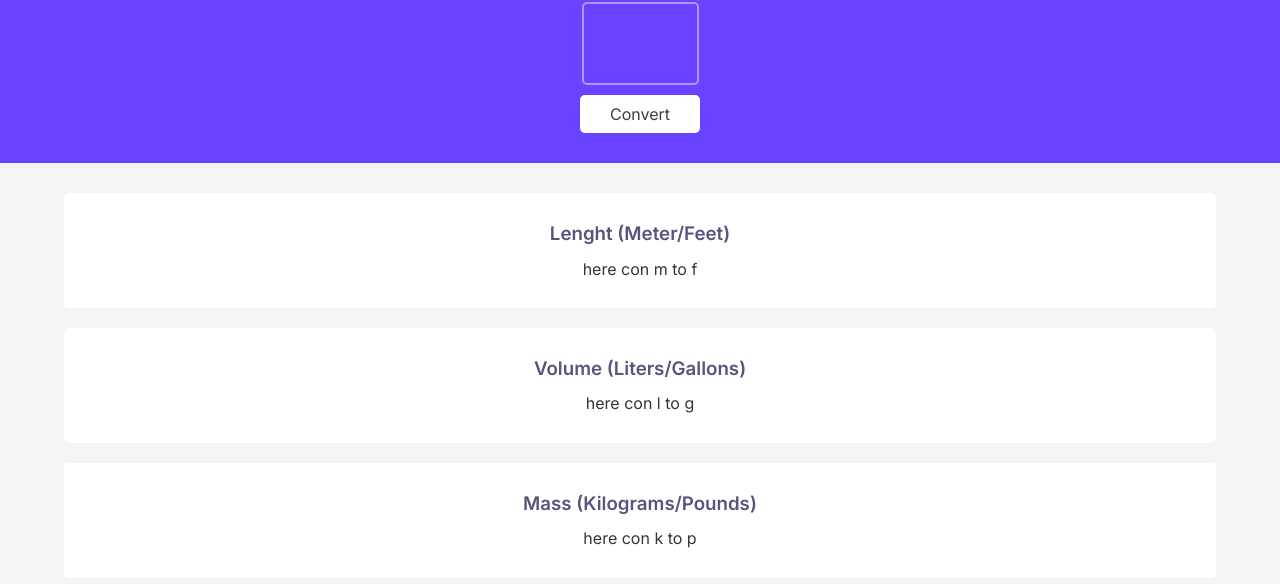
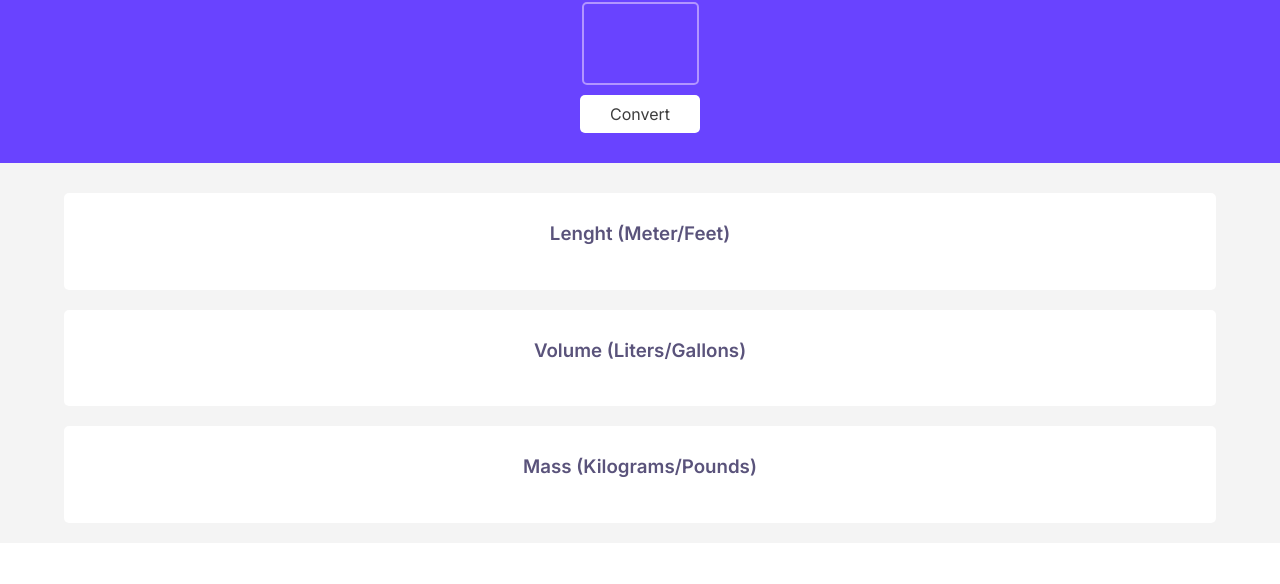
Before and after one commit to mamajeksen/converter_, a website built with Vite: page index.html in a window 1280 px wide. Shown: the part 78-662 px from the top of the page. Built offline with nearby package versions, Linux system fonts and the light colour scheme.

Commit message:
delete Text inside divs

```diff
--- a/index.html
+++ b/index.html
@@ -19,17 +19,17 @@
 
             <div id="con-one" class="container">
                 <h3> Lenght (Meter/Feet)</h1>
-                <p id="lenght-con"> here con m to f </p>
+                <p id="lenght-con">  </p>
             </div>
 
             <div id="con-two" class="container">
                 <h3> Volume (Liters/Gallons)</h1>
-                <p id="volume-con"> here con l to g </p>
+                <p id="volume-con">  </p>
             </div>
 
             <div id="con-three" class="container">
                 <h3> Mass (Kilograms/Pounds)</h1>
-                <p id="mass-con"> here con k to p </p>
+                <p id="mass-con">  </p>
             </div>
 
         </div>
```
